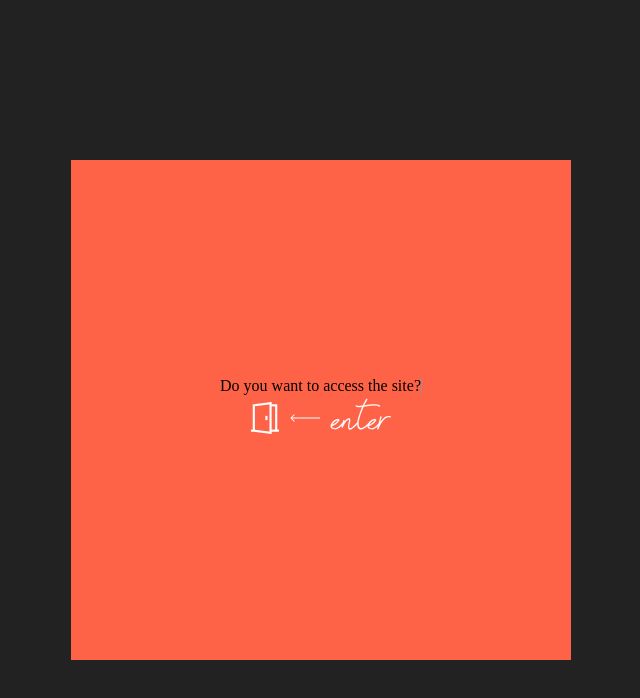
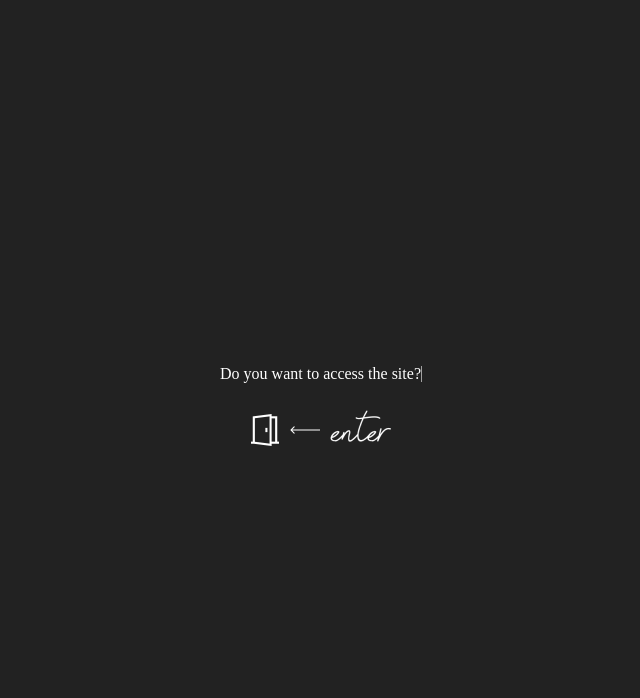
Before and after one commit to yungdi5257/graypalett, a plain HTML site: page index.html in a window 1280 px wide. Shown: the whole page, without its empty margins (319-959 px from the left). Drawn offline with nearby package versions, Linux system fonts and the light colour scheme; a web font is replaced by a local one.

Commit message:
20210719

```diff
--- a/index.html
+++ b/index.html
@@ -12,7 +12,7 @@
     <div class="splash_index">
       <p class="typing-txt">Do you want to access the site?</p>
       <p class="typing"></p>
-      <img src="img/inter.png" alt="inter img" />
+      <img src="img/enter.png" alt="enterimg" class="enterimg" />
     </div>
 
     <!-- 자바스크립트 -->
--- a/style/css.css
+++ b/style/css.css
@@ -24,7 +24,6 @@
   flex-direction: column;
   justify-content: center;
   align-items: center;
-  background-color: tomato;
   margin-top: 20vh;
 }
 
@@ -35,9 +34,12 @@
 .typing {
   /* position: absolute; */
   display: inline-block;
+  color: #fff;
   animation-name: cursor;
+  font-family: "NEXON Lv1 Gothic OTF";
   animation-duration: 0.3s;
   animation-iteration-count: infinite;
+  margin-bottom: 24px;
 }
 
 @keyframes cursor {
@@ -45,9 +47,13 @@
     border-right: 1px solid #fff;
   }
   50% {
-    border-right: 1px solid #000;
+    border-right: 1px solid #222;
   }
   100% {
     border-right: 1px solid #fff;
   }
 }
+
+.enterimg {
+  width: 140px;
+}
```
Also changed, not shown: img/enter.png (added).
